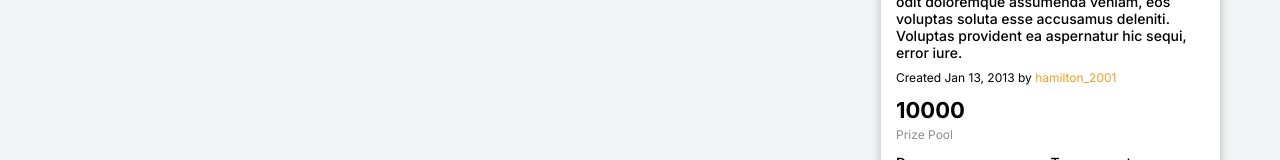
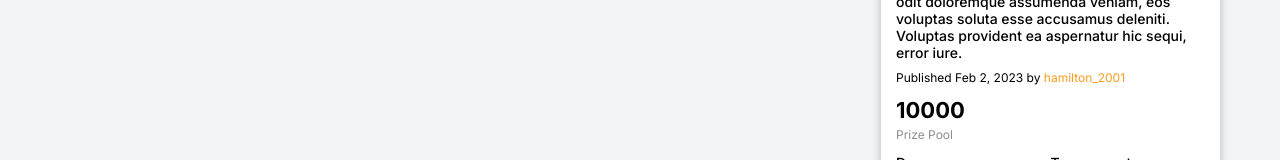
Before and after one commit to iambaangkok/challenge-organizer-frontend, a Next.js app: page /challenge in a window 1280 px wide. Shown: the part 529-689 px from the top of the page. Built offline with nearby package versions, Linux system fonts and the light colour scheme.

Commit message:
added formatted publish date

```diff
--- a/lib/challengePageData.js
+++ b/lib/challengePageData.js
@@ -4,6 +4,7 @@ export const testChallengePageData = {
         "Lorem ipsum dolor sit amet consectetur adipisicing elit. Commodi aliquam suscipit a, odit doloremque assumenda veniam, eos voluptas soluta esse accusamus deleniti. Voluptas provident ea aspernatur hic sequi, error iure.",
     host: "hamilton_2001",
     creationDate: "2023-02-04T18:00:00.000Z",
+    publishDate: "2023-02-07T18:00:00.000Z",
     prizePool: 10000,
     type: "Duo",
     format: "Tournament",
--- a/pages/challenge/index.tsx
+++ b/pages/challenge/index.tsx
@@ -32,6 +32,7 @@ export interface ChallengePageData {
     description: string;
     host: string;
     creationDate: string;
+    publishDate: string;
     prizePool: number;
     type: string;
     format: string;
@@ -56,6 +57,22 @@ export default function Challenge() {
         newTabValue: number
     ) {
         setTabValue(newTabValue);
+    }
+
+    function getMonthName(monthNumber: number) {
+        const date = new Date();
+        date.setMonth(monthNumber);
+
+        return date.toLocaleString("en-US", { month: "long" });
+    }
+
+    function getFormatedPublishDate() {
+        if (!challengePageData) {
+            return "FORMATTEDPUBLISHDATE";
+        }
+        const date = new Date(challengePageData?.publishDate);
+
+        return `${getMonthName(date.getMonth()).substring(0,3)} ${date.getDay()}, ${date.getFullYear()}`;
     }
 
     // useCallbacks
@@ -207,7 +224,11 @@ export default function Challenge() {
                                     className={
                                         styles["creationdate"] + " S2Regular"
                                     }>
-                                    Created Jan 13, 2013 by{" "}
+                                    Published{" "}
+                                    {challengePageData
+                                        ? getFormatedPublishDate()
+                                        : "PUBLISHDATE"}{" "}
+                                    by{" "}
                                     <Link
                                         id={"HostName"}
                                         href={{
```
